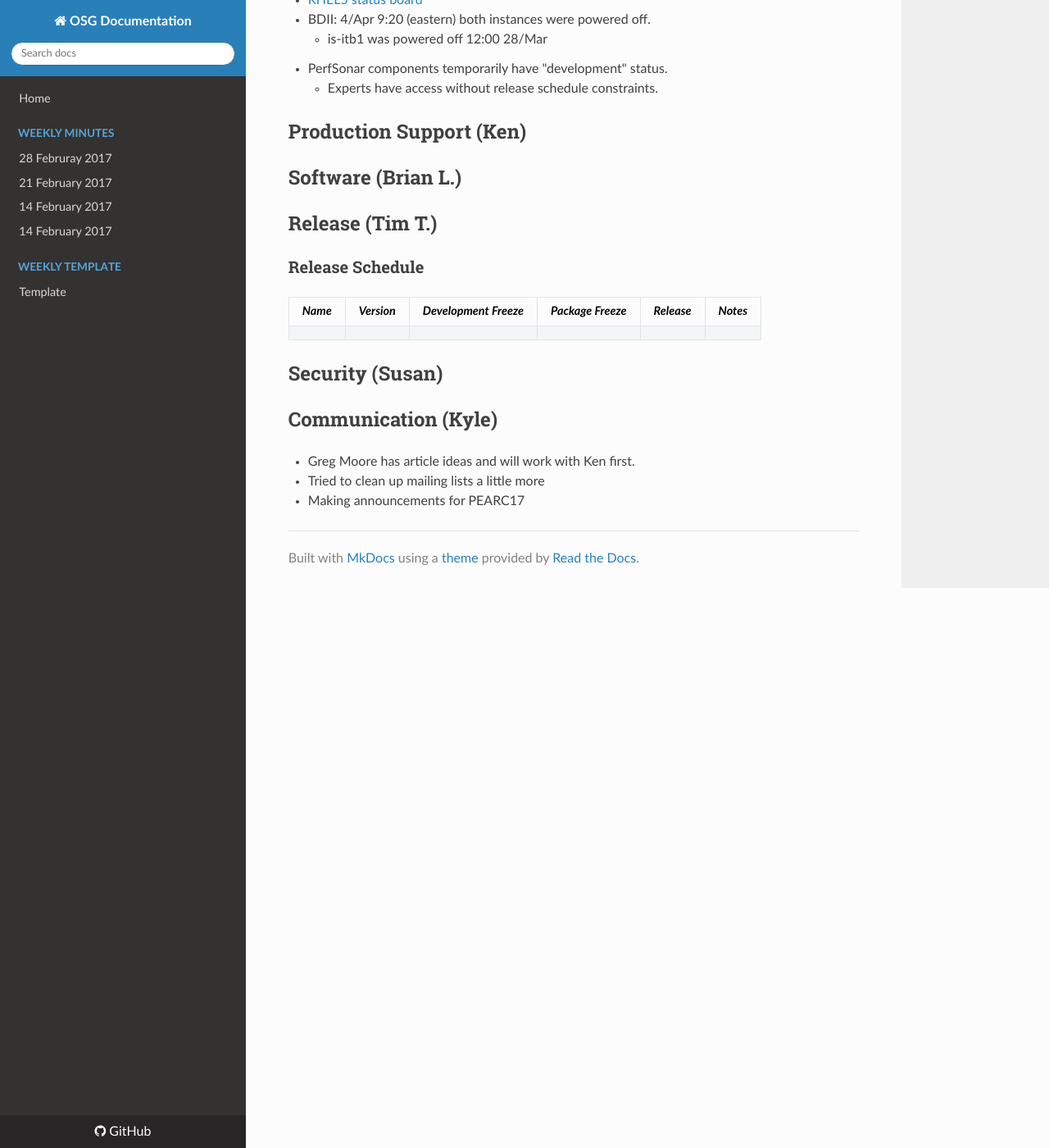
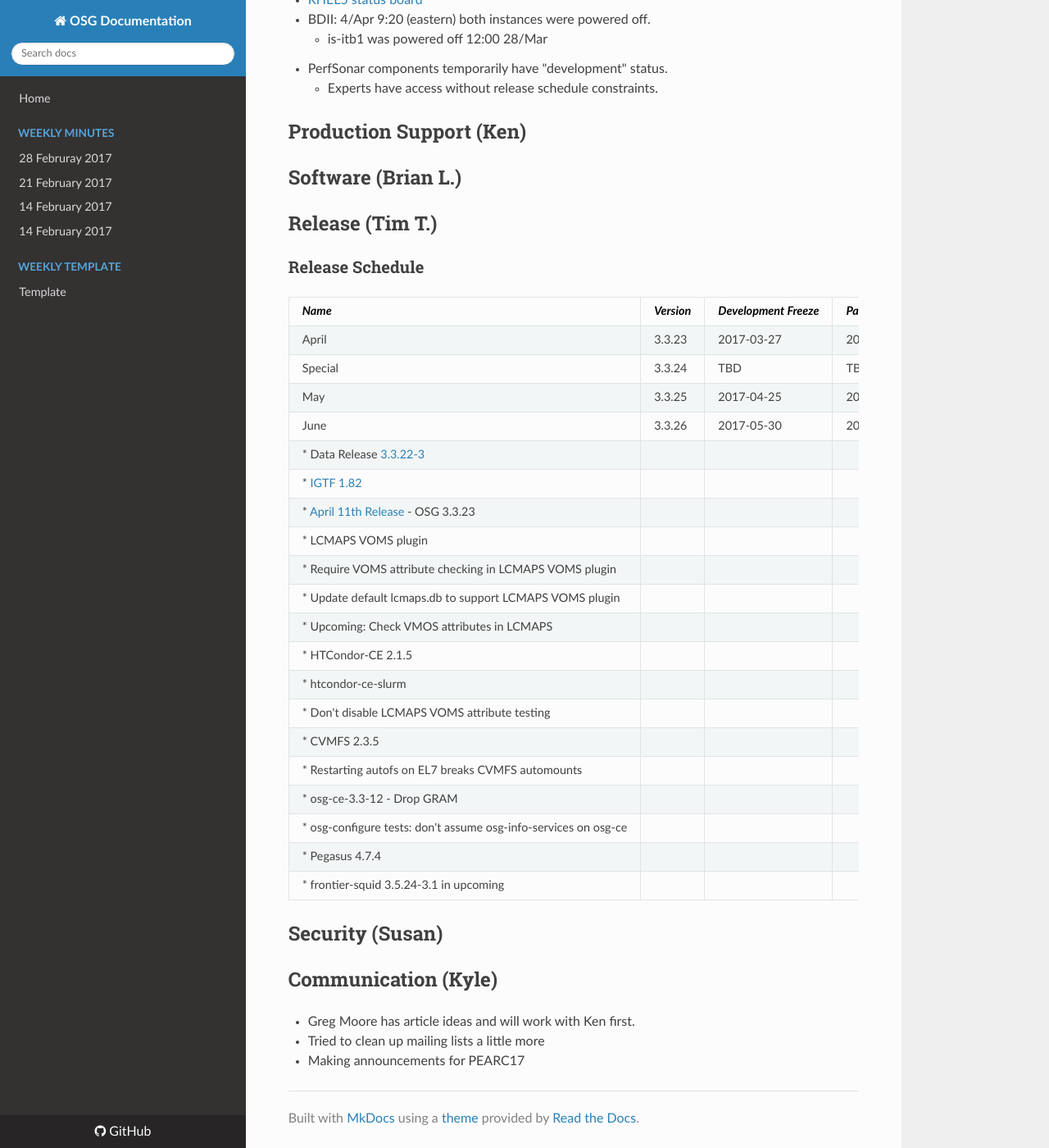
Before and after one commit to zsshah/production, an MkDocs documentation site: the page built from docs/WeeklyMinutes/4April2017.md, in a window 1280 px wide and 1400 px high, scrolled down 2027 px. Shown: the whole window at 82% size. Built offline with MkDocs 1.6.1, drawn with Linux system fonts in a browser that asks for light colours; nearby versions of some CDN libraries; old or Windows-style settings are respelled for this version of MkDocs.

```diff
--- a/docs/WeeklyMinutes/4April2017.md
+++ b/docs/WeeklyMinutes/4April2017.md
@@ -43,6 +43,26 @@
 ### Release Schedule
 | *Name* | *Version* | *Development Freeze* | *Package Freeze* | *Release* | *Notes* |
 | ------ | --------- | -------------------- | ---------------- | --------- | ------- |
+| April | 3.3.23 | 2017-03-27 | 2017-04-03 | 2017-04-11 | |
+| Special | 3.3.24 | TBD | TBD | TBD| |
+| May | 3.3.25 | 2017-04-25 | 2017-05-01 | 2017-05-09 | |
+| June | 3.3.26 | 2017-05-30 | 2017-06-05 | 2017-06-13 | 5 week cycle |
+   * Data Release [3.3.22-3](https://twiki.grid.iu.edu/bin/view/Documentation/Release3/Release33223)
+      * [IGTF 1.82](http://dist.eugridpma.info/distribution/igtf/current/CHANGES)
+   * [April 11th Release](https://jira.opensciencegrid.org/issues/?filter=15254&jql=project%20%3D%20SOFTWARE%20AND%20labels%20%3D%203.3.23%20ORDER%20BY%20status%20ASC%2C%20priority%20DESC%2C%20assignee%20ASC) - OSG 3.3.23
+      * LCMAPS VOMS plugin
+         * Require VOMS attribute checking in LCMAPS VOMS plugin
+         * Update default lcmaps.db to support LCMAPS VOMS plugin
+      * Upcoming: Check VMOS attributes in LCMAPS
+      * HTCondor-CE 2.1.5
+         * htcondor-ce-slurm
+         * Don't disable LCMAPS VOMS attribute testing
+      * CVMFS 2.3.5
+         * Restarting autofs on EL7 breaks CVMFS automounts
+      * osg-ce-3.3-12 - Drop GRAM
+          * osg-configure tests: don't assume osg-info-services on osg-ce
+      * Pegasus 4.7.4
+      * frontier-squid 3.5.24-3.1 in upcoming
 
 ## Security (Susan)
 
```
